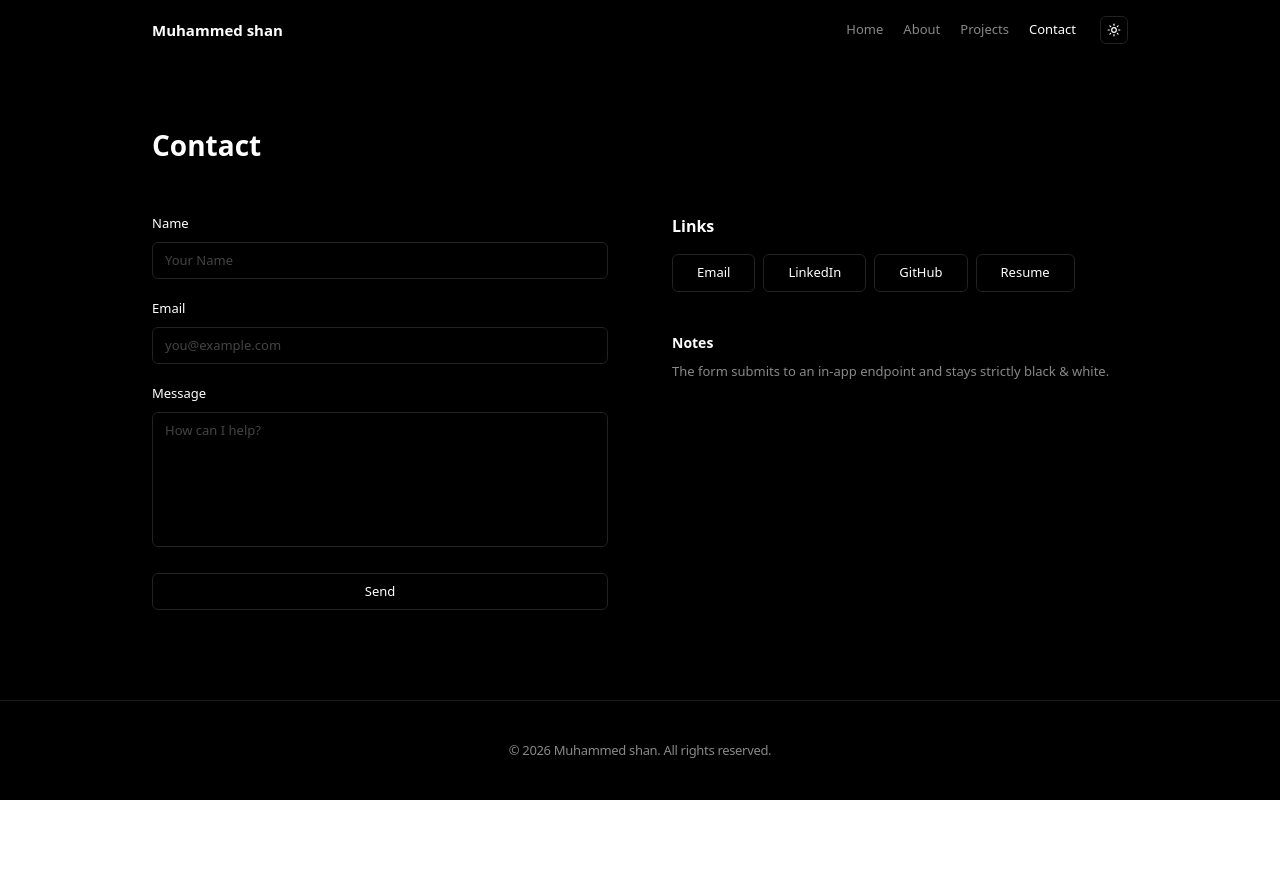
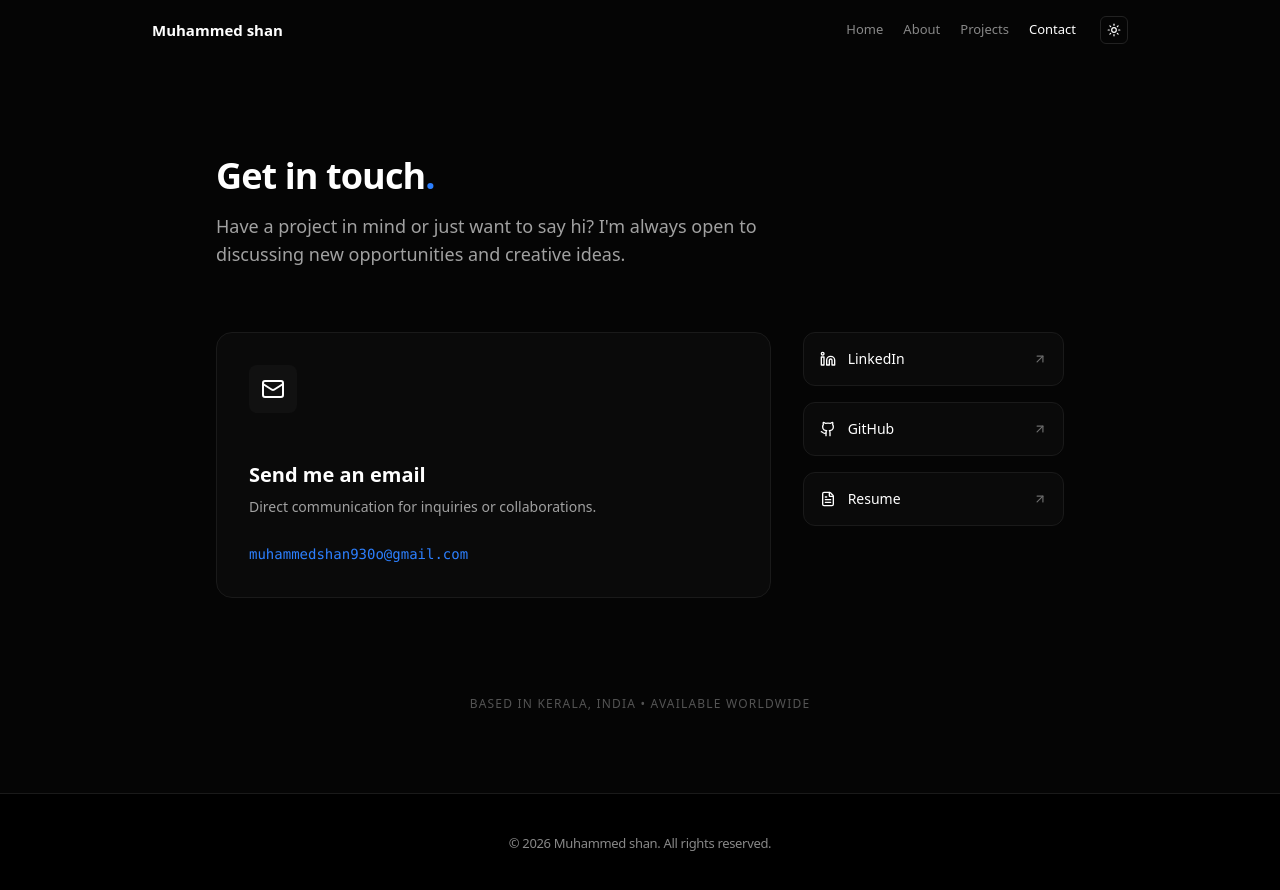
Before and after one commit to muhammedshann/muhammed-shan-portfolio, a React (Vite) app in the folder muhammed-shan-portfolio/: page /contact in a window 1280 px wide. Shown: the top 890 px of the page. Before the commit the page ends 800 px from the top, so only its background shows below. Built offline with nearby package versions, Linux system fonts and the light colour scheme.

Commit message:
all ui changed. the email sending fields removed and maked direct.

```diff
--- a/muhammed-shan-portfolio/Pages/About.jsx
+++ b/muhammed-shan-portfolio/Pages/About.jsx
@@ -5,54 +5,62 @@ import Image from '../src/assets/MuhammedShan.jpeg';
 import { useTheme } from '../src/ThemeContext';
 
 const AboutPage = () => {
-  const { isDarkMode } = useTheme(); // Access global theme state
+  const { isDarkMode } = useTheme();
 
   const skills = [
     'Python', 'Django', 'React', 'Javascript', 'PostgreSQL', 'MongoDB', 'Tailwind'
   ];
 
   return (
-    <div className={`flex flex-col min-h-screen transition-colors duration-300 ${
-      isDarkMode ? 'bg-black text-[#888888]' : 'bg-white text-neutral-600'
+    <div className={`flex flex-col min-h-screen transition-colors duration-500 ${
+      isDarkMode
+        ? 'bg-[#050505] text-[#a1a1a1] selection:bg-white selection:text-black'
+        : 'bg-[#fafafa] text-neutral-600 selection:bg-black selection:text-white'
     } font-sans antialiased`}>
 
-      {/* 1. Navigation */}
       <Header />
 
-      {/* 2. Main Content - flex-grow pushes footer down */}
-      <main className="flex-grow max-w-4xl mx-auto px-6 mt-16 w-full">
-        {/* Heading color updates with theme */}
-        <h1 className={`text-[28px] font-bold mb-8 transition-colors ${
+      <main className="flex-grow max-w-4xl mx-auto px-6 mt-16 md:mt-24 w-full">
+        {/* Title with Blue accent */}
+        <h1 className={`text-[28px] md:text-[32px] font-bold mb-10 transition-colors ${
           isDarkMode ? 'text-white' : 'text-black'
         }`}>
-          About
+          About me<span className="text-blue-500">.</span>
         </h1>
 
-        {/* Profile Image - Border and Grayscale respond to theme */}
-        <div className="mb-10">
-          <div className={`w-32 h-32 rounded-full overflow-hidden border transition-colors ${
-            isDarkMode ? 'border-[#222]' : 'border-neutral-200 shadow-sm'
+        <div className="flex flex-col md:flex-row gap-12 items-start">
+
+          {/* Profile Image Section */}
+          <div className="flex-shrink-0">
+            <div className={`relative w-28 h-28 md:w-36 md:h-36 rounded-2xl overflow-hidden border transition-all duration-500 ${
+              isDarkMode
+                ? 'border-[#1a1a1a] shadow-2xl shadow-blue-500/5'
+                : 'border-neutral-200 shadow-lg shadow-neutral-200'
             }`}>
               <img
                 src={Image}
-              alt="Profile"
+                alt="Muhammed Shan"
                 className={`w-full h-full object-cover transition-all duration-700 ${
-                isDarkMode ? 'grayscale' : 'grayscale-0'
+                  isDarkMode ? 'grayscale hover:grayscale-0' : 'grayscale-0'
                 }`}
               />
             </div>
           </div>
 
-        <div className="max-w-2xl">
-          <p className="text-[15px] leading-relaxed mb-10 transition-colors">
-            I'm a software engineer with a focus on building thoughtful, resilient products.
-            I enjoy working across the stack, pairing straightforward interfaces with solid
-            engineering practices.
+          {/* Text Content Section */}
+          <div className="max-w-xl space-y-12">
+            <section>
+              <p className="text-[14px] md:text-[15px] leading-relaxed transition-colors opacity-90">
+                Full-Stack Web Developer with hands-on experience from an intensive bootcamp and real-world project development. Strong in Python, Django, REST APIs, PostgreSQL, and React, with a solid foundation in backend logic, database design, and clean code practices.
               </p>
+              <p className="text-[14px] md:text-[15px] leading-relaxed mt-4 transition-colors opacity-90">
+                Built end-to-end full-stack applications independently, including e-commerce and productivity platforms with secure authentication, payments, and scalable APIs. A fast learner eager to collaborate and build creative, reliable web solutions.
+              </p>
+            </section>
 
-          {/* Skills Section */}
-          <section>
-            <h2 className={`text-[16px] font-semibold mb-4 transition-colors ${
+            {/* Skills & Tools */}
+            <section className="pb-16">
+              <h2 className={`text-[14px] font-semibold mb-6 uppercase tracking-wider transition-colors ${
                 isDarkMode ? 'text-white' : 'text-black'
               }`}>
                 Skills & Tools
@@ -61,10 +69,10 @@ const AboutPage = () => {
                 {skills.map((skill) => (
                   <span
                     key={skill}
-                  className={`px-3 py-1.5 border rounded-md text-[13px] transition-all cursor-default ${
+                    className={`px-3 py-1 border rounded-lg text-[12px] font-medium transition-all cursor-default ${
                       isDarkMode
-                    ? 'border-[#222] bg-[#0c0c0c] text-[#888888] hover:border-[#444]'
-                    : 'border-neutral-200 bg-neutral-50 text-neutral-600 hover:border-neutral-400'
+                      ? 'border-[#1a1a1a] bg-[#0a0a0a] text-[#888888] hover:border-blue-500/50 hover:text-white'
+                      : 'border-neutral-200 bg-white text-neutral-600 hover:border-blue-500/50 hover:text-black shadow-sm'
                     }`}
                   >
                     {skill}
@@ -73,9 +81,9 @@ const AboutPage = () => {
               </div>
             </section>
           </div>
+        </div>
       </main>
 
-      {/* 3. Footer */}
       <Footer />
     </div>
   );
--- a/muhammed-shan-portfolio/Pages/Contact.jsx
+++ b/muhammed-shan-portfolio/Pages/Contact.jsx
@@ -2,125 +2,97 @@ import React from 'react';
 import Header from '../src/Components/Header';
 import Footer from '../src/Components/Footer';
 import { useTheme } from '../src/ThemeContext';
+import { Mail, Linkedin, Github, FileText, ArrowUpRight } from 'lucide-react'; // Optional: install lucide-react
 
 const ContactPage = () => {
   const { isDarkMode } = useTheme();
-  const links = ['Email', 'LinkedIn', 'GitHub', 'Resume'];
+
+  const socialLinks = [
+    { name: 'LinkedIn', icon: <Linkedin size={16} />, url: '#' },
+    { name: 'GitHub', icon: <Github size={16} />, url: '#' },
+    { name: 'Resume', icon: <FileText size={16} />, url: '#' },
+  ];
+
+  const handleSendMail = () => {
+    window.location.href = "mailto:muhammedshan930o@gmail.com?subject=Contact from Portfolio";
+  };
 
   return (
-    <div className={`flex flex-col min-h-screen transition-colors duration-300 ${
-      isDarkMode ? 'bg-black text-[#888888]' : 'bg-white text-neutral-600'
-    } font-sans antialiased`}>
-
-      {/* 1. Header */}
+    <div
+      className={`flex flex-col min-h-screen transition-colors duration-500 ${
+        isDarkMode ? 'bg-[#050505] text-[#a1a1a1]' : 'bg-[#fafafa] text-neutral-600'
+      } font-sans antialiased`}
+    >
       <Header />
 
-      {/* 2. Main content grows to push footer down */}
-      <main className="flex-grow max-w-5xl mx-auto px-6 mt-16 w-full">
-        <h1 className={`text-[28px] font-bold mb-12 transition-colors ${
-          isDarkMode ? 'text-white' : 'text-black'
-        }`}>
-          Contact
+      <main className="flex-grow max-w-4xl mx-auto px-6 mt-24 mb-20 w-full">
+        {/* Header Section */}
+        <header className="mb-16">
+          <h1 className={`text-4xl font-bold tracking-tight mb-4 ${isDarkMode ? 'text-white' : 'text-black'}`}>
+            Get in touch<span className="text-blue-500">.</span>
           </h1>
+          <p className="text-lg max-w-xl">
+            Have a project in mind or just want to say hi? I'm always open to discussing new opportunities and creative ideas.
+          </p>
+        </header>
 
-        <div className="grid grid-cols-1 md:grid-cols-2 gap-16 mb-16">
-          {/* Left Column: Form */}
-          <section className="space-y-5">
-            <div>
-              <label className={`block text-[13px] font-medium mb-2 ${
-                isDarkMode ? 'text-white' : 'text-black'
-              }`}>
-                Name
-              </label>
-              <input
-                type="text"
-                placeholder="Your Name"
-                className={`w-full border rounded-md px-3 py-2 text-[13px] focus:outline-none transition-colors ${
+        <div className="grid grid-cols-1 lg:grid-cols-3 gap-8">
+
+          {/* Main Action Card */}
+          <div
+            onClick={handleSendMail}
+            className={`lg:col-span-2 group cursor-pointer p-8 rounded-2xl border transition-all duration-300 ${
               isDarkMode
-                  ? 'bg-black border-[#222] text-white focus:border-[#444] placeholder:text-[#444]'
-                  : 'bg-neutral-50 border-neutral-200 text-black focus:border-neutral-400 placeholder:text-neutral-400'
+                ? 'bg-[#0a0a0a] border-[#1a1a1a] hover:border-blue-500/50'
+                : 'bg-white border-neutral-200 hover:border-blue-500/50 shadow-sm'
             }`}
-              />
+          >
+            <div className="flex justify-between items-start mb-12">
+              <div className={`p-3 rounded-lg ${isDarkMode ? 'bg-[#111]' : 'bg-neutral-100'}`}>
+                <Mail className={isDarkMode ? 'text-white' : 'text-black'} size={24} />
+              </div>
+              <ArrowUpRight className="opacity-0 group-hover:opacity-100 transition-opacity text-blue-500" size={24} />
             </div>
 
-            <div>
-              <label className={`block text-[13px] font-medium mb-2 ${
-                isDarkMode ? 'text-white' : 'text-black'
-              }`}>
-                Email
-              </label>
-              <input
-                type="email"
-                placeholder="you@example.com"
-                className={`w-full border rounded-md px-3 py-2 text-[13px] focus:outline-none transition-colors ${
-                  isDarkMode
-                  ? 'bg-black border-[#222] text-white focus:border-[#444] placeholder:text-[#444]'
-                  : 'bg-neutral-50 border-neutral-200 text-black focus:border-neutral-400 placeholder:text-neutral-400'
-                }`}
-              />
+            <h3 className={`text-xl font-semibold mb-2 ${isDarkMode ? 'text-white' : 'text-black'}`}>
+              Send me an email
+            </h3>
+            <p className="text-sm mb-6">Direct communication for inquiries or collaborations.</p>
+            <span className="text-sm font-mono text-blue-500">muhammedshan930o@gmail.com</span>
           </div>
 
-            <div>
-              <label className={`block text-[13px] font-medium mb-2 ${
-                isDarkMode ? 'text-white' : 'text-black'
-              }`}>
-                Message
-              </label>
-              <textarea
-                rows={6}
-                placeholder="How can I help?"
-                className={`w-full border rounded-md px-3 py-2 text-[13px] focus:outline-none transition-colors resize-none ${
+          {/* Social Links Column */}
+          <div className="space-y-4">
+            {socialLinks.map((link) => (
+              <a
+                key={link.name}
+                href={link.url}
+                target="_blank"
+                rel="noopener noreferrer"
+                className={`flex items-center justify-between p-4 rounded-xl border transition-all duration-300 ${
                   isDarkMode
-                  ? 'bg-black border-[#222] text-white focus:border-[#444] placeholder:text-[#444]'
-                  : 'bg-neutral-50 border-neutral-200 text-black focus:border-neutral-400 placeholder:text-neutral-400'
+                    ? 'bg-[#0a0a0a] border-[#1a1a1a] hover:bg-[#111] text-white'
+                    : 'bg-white border-neutral-200 hover:bg-neutral-50 text-black shadow-sm'
                 }`}
-              />
+              >
+                <div className="flex items-center gap-3 text-sm font-medium">
+                  {link.icon}
+                  {link.name}
+                </div>
+                <ArrowUpRight size={14} className="opacity-40" />
+              </a>
+            ))}
+          </div>
         </div>
 
-            <button className={`w-full py-2 border text-[13px] font-medium rounded-md transition-all ${
-              isDarkMode
-              ? 'border-[#222] text-white hover:bg-[#111]'
-              : 'border-neutral-200 text-black hover:bg-neutral-50'
-            }`}>
-              Send
-            </button>
-          </section>
-
-          {/* Right Column: Links & Notes */}
-          <section>
-            <h2 className={`text-[16px] font-semibold mb-4 ${
-              isDarkMode ? 'text-white' : 'text-black'
-            }`}>
-              Links
-            </h2>
-            <div className="flex flex-wrap gap-2 mb-10">
-              {links.map((link) => (
-                <button
-                  key={link}
-                  className={`px-6 py-2 border rounded-md text-[13px] transition-all ${
-                    isDarkMode
-                    ? 'border-[#222] text-white hover:bg-[#111]'
-                    : 'border-neutral-200 text-black hover:bg-neutral-50 shadow-sm'
-                  }`}
-                >
-                  {link}
-                </button>
-              ))}
-            </div>
-
-            <h2 className={`text-[14px] font-semibold mb-2 ${
-              isDarkMode ? 'text-white' : 'text-black'
-            }`}>
-              Notes
-            </h2>
-            <p className="text-[13px] leading-relaxed">
-              The form submits to an in-app endpoint and stays strictly black & white.
+        {/* Subtle Footer Note */}
+        <div className="mt-16 pt-8 border-t border-transparent flex justify-center">
+            <p className="text-[12px] uppercase tracking-widest opacity-50">
+              Based in Kerala, India • Available Worldwide
             </p>
-          </section>
         </div>
       </main>
 
-      {/* 3. Footer */}
       <Footer />
     </div>
   );
--- a/muhammed-shan-portfolio/Pages/Projects.jsx
+++ b/muhammed-shan-portfolio/Pages/Projects.jsx
@@ -2,81 +2,81 @@ import React from 'react';
 import Header from '../src/Components/Header';
 import Footer from '../src/Components/Footer';
 import { useTheme } from '../src/ThemeContext';
+import { ExternalLink, Github } from 'lucide-react';
 
 const ProjectsPage = () => {
-  const { isDarkMode } = useTheme(); // Access global theme state
+  const { isDarkMode } = useTheme();
 
   const projects = [
     {
-      title: "Analytics Dashboard",
-      description: "Modular dashboard with role-based access and real-time charts. Focused on performance and clarity.",
-      tags: ["Next.js", "React", "TypeScript"]
+      title: "EduFlow",
+      description: "Educational productivity platform. Built modular features including smart notes, AI chatbot, Pomodoro timer, habit tracker, and community groups.",
+      tags: ["Python", "Django", "Postgres", "React", "Razorpay"],
+      link: "https://github.com/muhammedshann/EduFlow.git"
     },
     {
-      title: "E-commerce Platform",
-      description: "Checkout, product catalog, and order management with strong accessibility and reliability.",
-      tags: ["Django", "PostgreSQL", "Stripe"]
+      title: "Fresh Easy",
+      description: "E-commerce Platform featuring product catalog, cart, wishlist, Razorpay payments, and a complete order lifecycle management system.",
+      tags: ["Python", "Django", "PostgreSQL", "Razorpay", "Tailwind"],
+      link: "https://github.com/muhammedshann/fresheasy.git"
     },
     {
-      title: "API Gateway",
-      description: "Scalable gateway with caching, rate limiting, and observability; clean interfaces and tests.",
-      tags: ["Node.js", "Redis", "OpenAPI"]
-    },
-    {
-      title: "Design System",
-      description: "Monochrome-first component library emphasizing readability and motion restraint.",
-      tags: ["React", "Tailwind"]
+      title: "Echo Note",
+      description: "Full-stack AI powered speech-to-text application supporting real-time and file-based audio transcription using OpenAI Whisper.",
+      tags: ["Python", "Django", "React", "OpenAPI", "Postgres"],
+      link: "https://github.com/muhammedshann/echo-note"
     }
   ];
 
   return (
-    <div className={`flex flex-col min-h-screen transition-colors duration-300 ${
-      isDarkMode ? 'bg-black text-[#888888]' : 'bg-white text-neutral-600'
+    <div className={`flex flex-col min-h-screen transition-colors duration-500 ${
+      isDarkMode
+        ? 'bg-[#050505] text-[#a1a1a1] selection:bg-white selection:text-black'
+        : 'bg-[#fafafa] text-neutral-600 selection:bg-black selection:text-white'
     } font-sans antialiased`}>
 
-      {/* 1. Navigation */}
       <Header />
 
-      {/* 2. Main Content - flex-grow pushes footer down */}
-      <main className="flex-grow max-w-5xl mx-auto px-6 mt-16 w-full mb-16">
-        <h1 className={`text-[28px] font-bold mb-10 transition-colors ${
+      <main className="flex-grow max-w-5xl mx-auto px-6 mt-16 md:mt-24 w-full mb-20">
+        <h1 className={`text-[28px] md:text-[32px] font-bold mb-10 transition-colors ${
           isDarkMode ? 'text-white' : 'text-black'
         }`}>
-          Projects
+          Projects<span className="text-blue-500">.</span>
         </h1>
 
         {/* Project Grid */}
-        <div className="grid grid-cols-1 md:grid-cols-3 gap-4">
+        <div className="grid grid-cols-1 md:grid-cols-3 gap-6">
           {projects.map((project, index) => (
             <div
               key={index}
-              className={`border rounded-lg p-5 flex flex-col h-full transition-all duration-300 ${
+              className={`group border rounded-2xl p-6 flex flex-col h-full transition-all duration-300 ${
                 isDarkMode
-                ? 'border-[#1a1a1a] bg-black hover:border-[#333]'
-                : 'border-neutral-200 bg-neutral-50 hover:border-neutral-300 shadow-sm'
+                  ? 'border-[#1a1a1a] bg-[#0a0a0a] hover:border-blue-500/30'
+                  : 'border-neutral-200 bg-white hover:border-blue-500/30 shadow-sm shadow-neutral-200/50'
               }`}
             >
-              <h3 className={`text-[16px] font-semibold mb-3 transition-colors ${
-                isDarkMode ? 'text-white' : 'text-black'
-              }`}>
-                {project.title}
-              </h3>
+              <div className="flex justify-between items-start mb-4">
+                <h3 className={`text-[16px] font-semibold transition-colors ${
+                  isDarkMode ? 'text-white' : 'text-black'
+                }`}>
+                  {project.title}
+                </h3>
+                <Github size={16} className="opacity-40 group-hover:opacity-100 transition-opacity" />
+              </div>
 
-              <p className={`text-[13px] leading-relaxed mb-5 flex-grow transition-colors ${
-                isDarkMode ? 'text-[#888888]' : 'text-neutral-500'
-              }`}>
+              <p className="text-[13px] md:text-[14px] leading-relaxed mb-6 flex-grow opacity-90">
                 {project.description}
               </p>
 
               {/* Tags */}
-              <div className="flex flex-wrap gap-2 mb-6">
+              <div className="flex flex-wrap gap-2 mb-8">
                 {project.tags.map((tag) => (
                   <span
                     key={tag}
-                    className={`text-[11px] px-2 py-1 border rounded transition-colors ${
+                    className={`text-[11px] font-medium px-2.5 py-0.5 border rounded-lg transition-colors ${
                       isDarkMode
-                      ? 'border-[#222] text-[#888888]'
-                      : 'border-neutral-300 text-neutral-500 bg-white'
+                        ? 'border-[#1a1a1a] bg-[#111] text-[#888888]'
+                        : 'border-neutral-100 bg-neutral-50 text-neutral-500'
                     }`}
                   >
                     {tag}
@@ -84,20 +84,25 @@ const ProjectsPage = () => {
                 ))}
               </div>
 
-              {/* Action Button */}
-              <button className={`w-fit text-[13px] border px-4 py-1.5 rounded-md transition-all ${
-                isDarkMode
-                ? 'text-white border-[#222] hover:bg-[#111]'
-                : 'text-black border-neutral-300 hover:bg-neutral-100'
-              }`}>
+              {/* Action Link */}
+              <a
+                href={project.link}
+                target="_blank"
+                rel="noopener noreferrer"
+                className={`inline-flex items-center gap-2 w-fit text-[12px] font-semibold transition-all ${
+                  isDarkMode
+                    ? 'text-white hover:text-blue-400'
+                    : 'text-black hover:text-blue-600'
+                }`}
+              >
                 View Project
-              </button>
+                <ExternalLink size={14} />
+              </a>
             </div>
           ))}
         </div>
       </main>
 
-      {/* 3. Footer */}
       <Footer />
     </div>
   );
--- a/muhammed-shan-portfolio/package.json
+++ b/muhammed-shan-portfolio/package.json
@@ -10,6 +10,7 @@
     "preview": "vite preview"
   },
   "dependencies": {
+    "emailjs-com": "^3.2.0",
     "lucide-react": "^0.562.0",
     "react": "^19.2.0",
     "react-dom": "^19.2.0",
```
Also changed, not shown: muhammed-shan-portfolio/Pages/Home.jsx (+68 -24 lines), muhammed-shan-portfolio/src/Components/Header.jsx (+12 -15 lines), 1 other file (tests, documents, lock files or other folders). Lines whose indentation alone changed are shown as unchanged.
